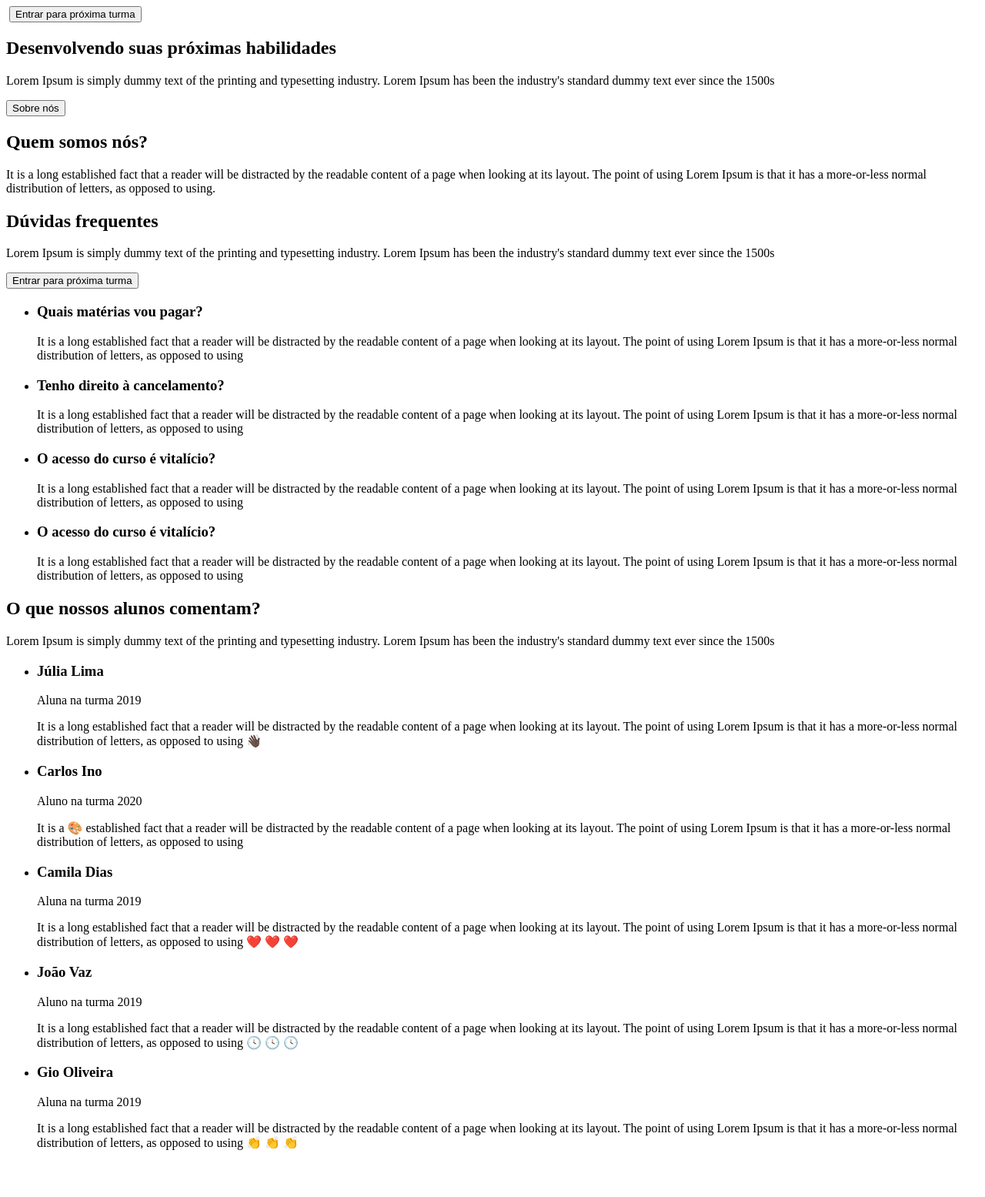
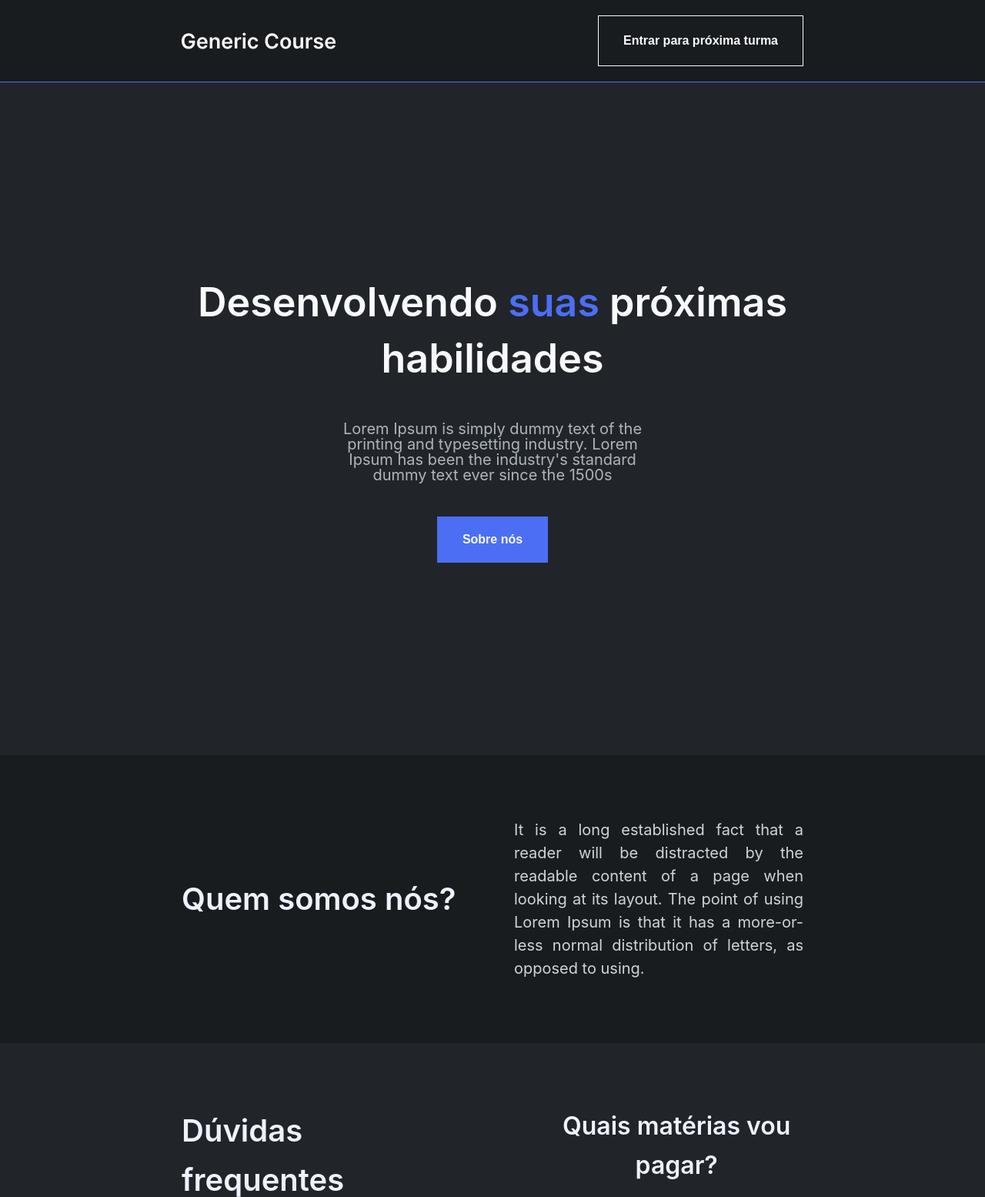
Before and after one commit to rafaelmendoncavaz/m3-site-institucional-generico-rafael, a plain HTML site: page index.html in a window 1280 px wide. Shown: the top 1555 px of the page at 77% size. Drawn offline with Linux system fonts and the light colour scheme.

Commit message:
Tarefa 2 concluída

```diff
--- a/index.html
+++ b/index.html
@@ -3,64 +3,88 @@
   <head>
     <meta charset="UTF-8" />
     <meta name="viewport" content="width=device-width, initial-scale=1.0" />
+    <!-- ===== Styles ===== -->
+    <link rel="stylesheet" href="/src/styles/reset.css">
+    <link rel="stylesheet" href="/src/styles/globalStyles.css">
+    <link rel="stylesheet" href="/src/styles/index.css">
+
+    <!-- ===== Scripts ===== -->
+
+    <script src="/src/scripts/index.js" defer></script>
+
     <title>Página Institucional Genérica</title>
   </head>
   <body>
     <!-- ====== Header ====== -->
-    <header>
-      <div>
-        <img src="" alt="" />
-        <button>Entrar para próxima turma</button>
+    <header class="header__container">
+      <div class="header__content">
+        <img class="logo" src="/src/assets/logo.svg" alt="Logotipo" />
+        <button class="header__button--modal">
+          Entrar para próxima turma
+        </button>
       </div>
     </header>
-    <main>
+    <main class="main__container">
       <!-- ====== Section Banner ====== -->
-      <section>
-        <div>
-          <h1>Desenvolvendo <span>suas</span> próximas habilidades</h1>
-          <p>
+      <section class="section__container--intro">
+        <div class="section__content--intro">
+          <h1 class="main__section--title">
+            Desenvolvendo <span class="span--highlight">suas</span> próximas habilidades
+          </h1>
+          <p class="section__paragraph--intro">
             Lorem Ipsum is simply dummy text of the printing and typesetting
             industry. Lorem Ipsum has been the industry's standard dummy text
             ever since the 1500s
           </p>
-          <button>Sobre nós</button>
+
+          <a href="#about-us">
+            <button class="section__button--aboutus">
+              Sobre nós
+            </button>
+          </a>
         </div>
       </section>
 
       <!-- ====== Section About ====== -->
-      <section>
-        <div>
-          <h2>Quem somos nós?</h2>
-          <p>
+      <section class="section__container--about" id="about-us">
+        <div class="section__content--about">
+          <div class="about__container">
+            <h2 class="section__about--title">Quem somos nós?</h2>
+          </div>
+          <div class="about__container">
+            <p class="section__about--paragraph">
               It is a long established fact that a reader will be distracted by
               the readable content of a page when looking at its layout. The point
               of using Lorem Ipsum is that it has a more-or-less normal
               distribution of letters, as opposed to using.
             </p>
           </div>
+        </div>
       </section>
 
       <!-- ====== Section FAQ ====== -->
-      <section>
-        <div>
+      <section class="section__container--faq">
+        <div class="section__content--faq">
           <!-- LEFT SIDE -->
-          <div>
-            <div>
-              <h2>Dúvidas frequentes</h2>
-              <p>
+          <div class="faq__container--left">
+            <div class="faq__content--left">
+              <h2 class="faq__title">Dúvidas frequentes</h2>
+              <p class="faq__paragraph">
                 Lorem Ipsum is simply dummy text of the printing and typesetting
                 industry. Lorem Ipsum has been the industry's standard dummy
                 text ever since the 1500s
               </p>
-              <button>Entrar para próxima turma</button>
+              <button class="button__faq--modal">Entrar para próxima turma</button>
             </div>
           </div>
           <!-- RIGHT SIDE -->
-          <ul>
+          <ul class="list__questions__container">
             <!-- Question 1 -->
-            <li>
-              <h3>Quais matérias vou pagar?</h3>
-              <p>
+            <li class="questions__container--content">
+              <h3 class="questions__title">
+                Quais matérias vou pagar?
+              </h3>
+              <p class="questions__paragraph">
                 It is a long established fact that a reader will be distracted
                 by the readable content of a page when looking at its layout.
                 The point of using Lorem Ipsum is that it has a more-or-less
@@ -68,9 +92,11 @@
               </p>
             </li>
             <!-- Question 2 -->
-            <li>
-              <h3>Tenho direito à cancelamento?</h3>
-              <p>
+            <li class="questions__container--content">
+              <h3 class="questions__title">
+                Tenho direito à cancelamento?
+              </h3>
+              <p class="questions__paragraph">
                 It is a long established fact that a reader will be distracted
                 by the readable content of a page when looking at its layout.
                 The point of using Lorem Ipsum is that it has a more-or-less
@@ -78,9 +104,11 @@
               </p>
             </li>
             <!-- Question 3 -->
-            <li>
-              <h3>O acesso do curso é vitalício?</h3>
-              <p>
+            <li class="questions__container--content">
+              <h3 class="questions__title">
+                O acesso do curso é vitalício?
+              </h3>
+              <p class="questions__paragraph">
                 It is a long established fact that a reader will be distracted
                 by the readable content of a page when looking at its layout.
                 The point of using Lorem Ipsum is that it has a more-or-less
@@ -88,9 +116,11 @@
               </p>
             </li>
             <!-- Question 4 -->
-            <li>
-              <h3>O acesso do curso é vitalício?</h3>
-              <p>
+            <li class="questions__container--content">
+              <h3 class="questions__title">
+                O acesso do curso é vitalício?
+              </h3>
+              <p class="questions__paragraph">
                 It is a long established fact that a reader will be distracted
                 by the readable content of a page when looking at its layout.
                 The point of using Lorem Ipsum is that it has a more-or-less
@@ -102,13 +132,15 @@
       </section>
 
       <!-- ====== Section Comments ====== -->
-      <section>
-        <div>
+      <section class="section__container--comments">
+        <div class="comments__container">
           <!-- RIGHT SIDE -->
-          <div>
-            <div>
-              <h2>O que nossos alunos comentam?</h2>
-              <p>
+          <div class="section__comments__content--right">
+            <div class="comments__title--container">
+              <h2 class="comments__title">
+                O que nossos alunos comentam?
+              </h2>
+              <p class="comments__paragraph">
                 Lorem Ipsum is simply dummy text of the printing and typesetting
                 industry. Lorem Ipsum has been the industry's standard dummy
                 text ever since the 1500s
@@ -116,14 +148,19 @@
             </div>
           </div>
           <!-- LEFT SIDE -->
-          <ul>
+          <div class="section__comments__content--left">
+            <ul class="comments__list__container">
               <!-- Comment 1 -->
-            <li>
-              <div>
-                <h3>Júlia Lima</h3>
-                <p>Aluna na turma 2019</p>
+              <li class="comments__content">
+                <div class="name-year__container">
+                  <h3 class="comment--name">
+                    Júlia Lima
+                  </h3>
+                  <p class="comment--year">
+                    Aluna na turma 2019
+                  </p>
                 </div>
-              <p>
+                <p class="comment">
                   It is a long established fact that a reader will be distracted
                   by the readable content of a page when looking at its layout.
                   The point of using Lorem Ipsum is that it has a more-or-less
@@ -131,12 +168,16 @@
                 </p>
               </li>
               <!-- Comment 2 -->
-            <li>
-              <div>
-                <h3>Carlos Ino</h3>
-                <p>Aluno na turma 2020</p>
+              <li class="comments__content">
+                <div class="name-year__container">
+                  <h3 class="comment--name">
+                    Carlos Ino
+                  </h3>
+                  <p class="comment--year">
+                    Aluno na turma 2020
+                  </p>
                 </div>
-              <p>
+                <p class="comment">
                   It is a 🎨 established fact that a reader will be distracted by
                   the readable content of a page when looking at its layout. The
                   point of using Lorem Ipsum is that it has a more-or-less normal
@@ -144,12 +185,16 @@
                 </p>
               </li>
               <!-- Comment 3 -->
-            <li>
-              <div>
-                <h3>Camila Dias</h3>
-                <p>Aluna na turma 2019</p>
+              <li class="comments__content">
+                <div class="name-year__container">
+                  <h3 class="comment--name">
+                    Camila Dias
+                  </h3>
+                  <p class="comment--year">
+                    Aluna na turma 2019
+                  </p>
                 </div>
-              <p>
+                <p class="comment">
                   It is a long established fact that a reader will be distracted
                   by the readable content of a page when looking at its layout.
                   The point of using Lorem Ipsum is that it has a more-or-less
@@ -157,12 +202,16 @@
                 </p>
               </li>
               <!-- Comment 4 -->
-            <li>
-              <div>
-                <h3>João Vaz</h3>
-                <p>Aluno na turma 2019</p>
+              <li class="comments__content">
+                <div class="name-year__container">
+                  <h3 class="comment--name">
+                    João Vaz
+                  </h3>
+                  <p class="comment--year">
+                    Aluno na turma 2019
+                  </p>
                 </div>
-              <p>
+                <p class="comment">
                   It is a long established fact that a reader will be distracted
                   by the readable content of a page when looking at its layout.
                   The point of using Lorem Ipsum is that it has a more-or-less
@@ -170,12 +219,16 @@
                 </p>
               </li>
               <!-- Comment 5 -->
-            <li>
-              <div>
-                <h3>Gio Oliveira</h3>
-                <p>Aluna na turma 2019</p>
+              <li class="comments__content">
+                <div class="name-year__container">
+                  <h3 class="comment--name">
+                    Gio Oliveira
+                  </h3>
+                  <p class="comment--year">
+                    Aluna na turma 2019
+                  </p>
                 </div>
-              <p>
+                <p class="comment">
                   It is a long established fact that a reader will be distracted
                   by the readable content of a page when looking at its layout.
                   The point of using Lorem Ipsum is that it has a more-or-less
@@ -184,15 +237,42 @@
               </li>
             </ul>
           </div>
+        </div>
       </section>
     </main>
 
     <!-- ====== Footer ====== -->
-    <footer>
-      <img src="" alt="" />
+    <footer class="footer__container">
+      <img src="/src/assets/logo.svg" alt="Logotipo" />
     </footer>
 
     <!-- ====== Modal ====== -->
-    <dialog></dialog>
+    <dialog class="modal__container">
+      <div class="modal__content">
+        <div class="modal__title__content">
+          <h1 class="modal__title">
+            Cadastro
+          </h1>
+          <button class="modal--close">
+            X
+          </button>
+        </div>
+        <p class="modal__paragraph">
+          Lorem Ipsum is simply dummy text of the printing and typesetting industry. Lorem Ipsum has been the industry's standard dummy text ever since the 1500s
+        </p>
+        <input
+        type="email"
+        class="modal__input"
+        placeholder="Digitar email"
+        required
+        />
+        <button
+        type="submit"
+        class="modal__button--submit"
+        >
+          Entrar na lista para próxima turma
+        </button>
+      </div>
+    </dialog>
   </body>
 </html>
--- a/src/styles/globalStyles.css
+++ b/src/styles/globalStyles.css
@@ -0,0 +1,13 @@
+:root {
+    font-family: 'Inter', sans-serif;
+    box-sizing: border-box;
+    --brand-1: #4c6ef5;
+    --brand-2: #364fc7;
+    --gray-1: #191c1f;
+    --gray-2: #212529;
+    --gray-3: #343a40;
+    --gray-4: #adb5bd;
+    --gray-5: #ced4da;
+    --gray-6: #edf2ff;
+    --gray-7: #f8f9fa;
+}
--- a/src/styles/index.css
+++ b/src/styles/index.css
@@ -0,0 +1,428 @@
+@import url(globalStyles.css);
+
+body {
+    max-width: 100vw;
+}
+
+/* === Header === */
+
+.header__container {
+    background-color: var(--gray-1);
+    border-bottom: solid .0625rem var(--brand-1);
+    padding: 1.25rem 14.75rem;
+    display: flex;
+    justify-content: center;
+    align-items: center;
+    max-width: 100%;
+    position: sticky;
+    left: 0rem;
+    top: 0rem;
+    z-index: 1;
+}
+
+.header__content {
+    display: flex;
+    justify-content: space-between;
+    width: 100%;
+}
+
+.header__button--modal {
+    padding: 1.25rem 2rem;
+    border: solid .0625rem var(--gray-7);
+    background-color: transparent;
+    color: var(--gray-7);
+    font-size: 1rem;
+    font-weight: 600;
+    line-height: 1.5rem;
+}
+
+.header__button--modal:hover {
+    background-color: var(--brand-2);
+    border-color: var(--brand-2);
+    transition: ease 0.5s;
+    cursor: pointer;
+}
+
+/* ===== Main Style ===== */
+
+.main__container {
+    margin: 0 auto;
+}
+
+/* ===== Intro Section ===== */
+
+.section__container--intro {
+    background-color: var(--gray-2);
+    padding: 15.625rem 14.75rem;
+}
+
+.section__content--intro {
+    display: flex;
+    flex-direction: column;
+    gap: 2.75rem;
+    align-items: center;
+    max-width: 1256px;
+    margin: 0 auto;
+}
+
+.main__section--title {
+    color: var(--gray-7);
+    font-size: 3.25rem;
+    line-height: 4.55rem;
+    font-weight: 600;
+    text-align: center;
+}
+
+.span--highlight {
+    color: var(--brand-1);
+}
+
+.section__paragraph--intro {
+    color: var(--gray-4);
+    font-size: 1.25rem;
+    font-weight: 400;
+    text-align: center;
+    width: 50%;
+}
+
+.section__button--aboutus {
+    padding: 1.25rem 2rem;
+    border: solid .0625rem transparent;
+    background-color: var(--brand-1);
+    color: var(--gray-7);
+    font-size: 1rem;
+    font-weight: 600;
+}
+
+.section__button--aboutus:hover {
+    background-color: var(--brand-2);
+    border-color: var(--brand-2);
+    transition: ease 0.5s;
+    cursor: pointer;
+}
+
+/* ===== About Section ===== */
+
+.section__container--about {
+    background-color: var(--gray-1);
+    padding: 5.125rem 14.75rem;
+}
+
+.section__content--about {
+    display: flex;
+    gap: 3.5rem;
+    justify-content: space-between;
+    align-items: center;
+    max-width: 1256px;
+    margin: 0 auto;
+}
+
+.about__container {
+    width: 50%;
+}
+
+.section__about--title {
+    line-height: 4rem;
+    font-size: 2.5rem;
+    font-weight: 600;
+    color: var(--gray-6);
+}
+
+.section__about--paragraph {
+    line-height: 1.875rem;
+    font-size: 1.25rem;
+    font-weight: 400;
+    color: var(--gray-5);
+    text-align: justify;
+}
+
+/* ===== FAQ ===== */
+
+.section__container--faq {
+    background-color: var(--gray-2);
+    padding: 5.125rem 14.75rem;
+}
+
+.section__content--faq {
+    display: flex;
+    gap: 3.5rem;
+    max-width: 1256px;
+    margin: 0 auto;
+}
+
+/* ===== Left Side ===== */
+
+.faq__container--left {
+    padding: 0rem 5.4375rem 0rem 0rem;
+}
+
+.faq__content--left {
+display: flex;
+flex-direction: column;
+gap: 2.0625rem;
+}
+
+.faq__title {
+    line-height: 4rem;
+    font-size: 2.5rem;
+    font-weight: 600;
+    color: var(--gray-6);
+}
+
+.faq__paragraph {
+    line-height: 1.875rem;
+    font-size: 1.25rem;
+    color: var(--gray-4);
+    text-align: justify;
+}
+
+.button__faq--modal {
+    padding: 1.25rem 2rem;
+    border: solid .0625rem transparent;
+    background-color: var(--brand-1);
+    color: var(--gray-7);
+    font-size: 1rem;
+    font-weight: 600;
+    align-self: self-start;
+}
+
+.button__faq--modal:hover {
+    background-color: var(--brand-2);
+    border-color: var(--brand-2);
+    transition: ease 0.5s;
+    cursor: pointer;
+}
+
+/* ===== Right Side ===== */
+
+
+.list__questions__container {
+    display: flex;
+    flex-direction: column;
+    gap: 3.75rem;
+    padding: 0rem 0rem 0rem 7rem;
+}
+
+.questions__container--content {
+    display: flex;
+    flex-direction: column;
+    gap: 1.25rem;
+}
+
+.questions__title {
+    line-height: 3.2rem;
+    font-size: 2rem;
+    font-weight: 600;
+    color: var(--gray-6);
+    text-align: center;
+}
+
+.questions__paragraph {
+    line-height: 1.875rem;
+    font-size: 1.25rem;
+    font-weight: 400;
+    color: var(--gray-4);
+    text-align: justify;
+}
+
+/* ===== Comments Section ===== */
+
+.section__container--comments {
+    background-color: var(--gray-2);
+    padding: 5.125rem 14.75rem;
+}
+
+.comments__container {
+    display: flex;
+    flex-direction: row-reverse;
+    justify-content: space-between;
+    max-width: 1256px;
+    margin: 0 auto;
+}
+
+/* ===== Right Side ===== */
+
+.section__comments__content--right {
+    padding: 0rem 0rem 0rem 5.4rem;
+    width: 40%;
+}
+
+.comments__title--container {
+    background-color: var(--brand-1);
+    display: flex;
+    flex-direction: column;
+    gap: 2.1875rem;
+    padding: 5rem 3.25rem;
+    width: 80%;
+}
+
+.comments__title {
+    line-height: 4rem;
+    font-size: 2.5rem;
+    font-weight: 600;
+    color: var(--gray-7);
+}
+
+.comments__paragraph {
+    line-height: 1.875rem;
+    font-size: 1.25rem;
+    font-weight: 400;
+    color: var(--gray-7);
+    text-align: justify;
+
+}
+
+/* ===== Left Side ===== */
+
+.section__comments__content--left {
+    width: 50%;
+}
+
+.comments__list__container {
+    display: flex;
+    flex-direction: column;
+    gap: 6rem;
+}
+
+.comments__content {
+    display: flex;
+    justify-content: space-between;
+    width: 90%;
+}
+
+.name-year__container {
+    display: flex;
+    flex-direction: column;
+    gap: 0.5rem;
+}
+
+.comment--name {
+    line-height: 3.2rem;
+    font-size: 2rem;
+    font-weight: 600;
+    color: var(--gray-6);
+}
+
+.comment--year {
+    line-height: 1.5rem;
+    font-size: 1rem;
+    font-weight: 400;
+    color: var(--gray-4);
+}
+
+.comment {
+    line-height: 27px;
+    font-size: 1.125rem;
+    font-weight: 400;
+    color: var(--gray-5);
+    text-align: justify;
+    width: 65%;
+}
+
+.footer__container {
+    background-color: var(--gray-1);
+    padding: 3.125rem;
+    position: relative;
+    bottom: 0px;
+    left: 0px;
+    z-index: 0;
+    display: flex;
+    justify-content: center;
+}
+
+/* ===== Modal ===== */
+
+.modal__container {
+    background-color: var(--gray-2);
+    border: solid .125rem var(--brand-1);
+}
+
+.modal__container::backdrop {
+    background-color: rgba(0, 0, 0, 0.5);
+}
+
+.modal__content {
+    width: 25rem;
+    padding: 2.5rem 1.75rem;
+    display: flex;
+    gap: 2rem;
+    flex-direction: column;
+}
+
+.modal__title__content {
+    display: flex;
+    justify-content: space-between;
+}
+
+.modal__title {
+    line-height: 3.2rem;
+    font-size: 2rem;
+    font-weight: 600;
+    color: var(--gray-7);
+    justify-content: center;
+}
+
+.modal--close {
+    width: 2rem;
+    height: 2rem;
+    border: solid .125rem transparent;
+    border-radius: .25rem;
+    padding: 0rem .75rem;
+    background-color: var(--gray-3);
+    line-height: 2rem;
+    font-size: 1.25rem;
+    font-weight: 600;
+    font-family: 'Nunito', sans-serif;
+    color: var(--gray-4);
+    text-align: center;
+    display: flex;
+    align-items: center;
+    justify-content: center;
+}
+
+.modal--close:hover {
+    cursor: pointer;
+    background-color: var(--gray-1);
+    transition: 0.5s ease;
+}
+
+.modal__paragraph {
+    line-height: 1.5rem;
+    font-size: 1rem;
+    font-weight: 400;
+    color: var(--gray-4);
+    text-align: justify;
+}
+
+.modal__input {
+    padding: .875rem 1.25rem;
+    background-color: var(--gray-1);
+    border: solid .0625rem var(--gray-1);
+    line-height: 1.875rem;
+    font-size: 1.25rem;
+    font-weight: 400;
+    color: var(--gray-4);
+}
+
+.modal__input:focus {
+    outline: none;
+}
+
+.modal__input:focus::placeholder {
+    opacity: 0;
+}
+
+.modal__input:valid {
+    background-color: var(--gray-3);
+}
+
+.modal__button--submit {
+    padding: 1rem 2rem;
+    background-color: var(--brand-1);
+    border: solid 1px var(--brand-1);
+    line-height: 1.5rem;
+    font-size: 1rem;
+    font-weight: 600;
+    color: var(--gray-7);
+    text-align: center;
+}
```
Also changed, not shown: src/scripts/index.js (+15 -0 lines), src/assets/logo.svg (added). Lines whose indentation alone changed are shown as unchanged.
